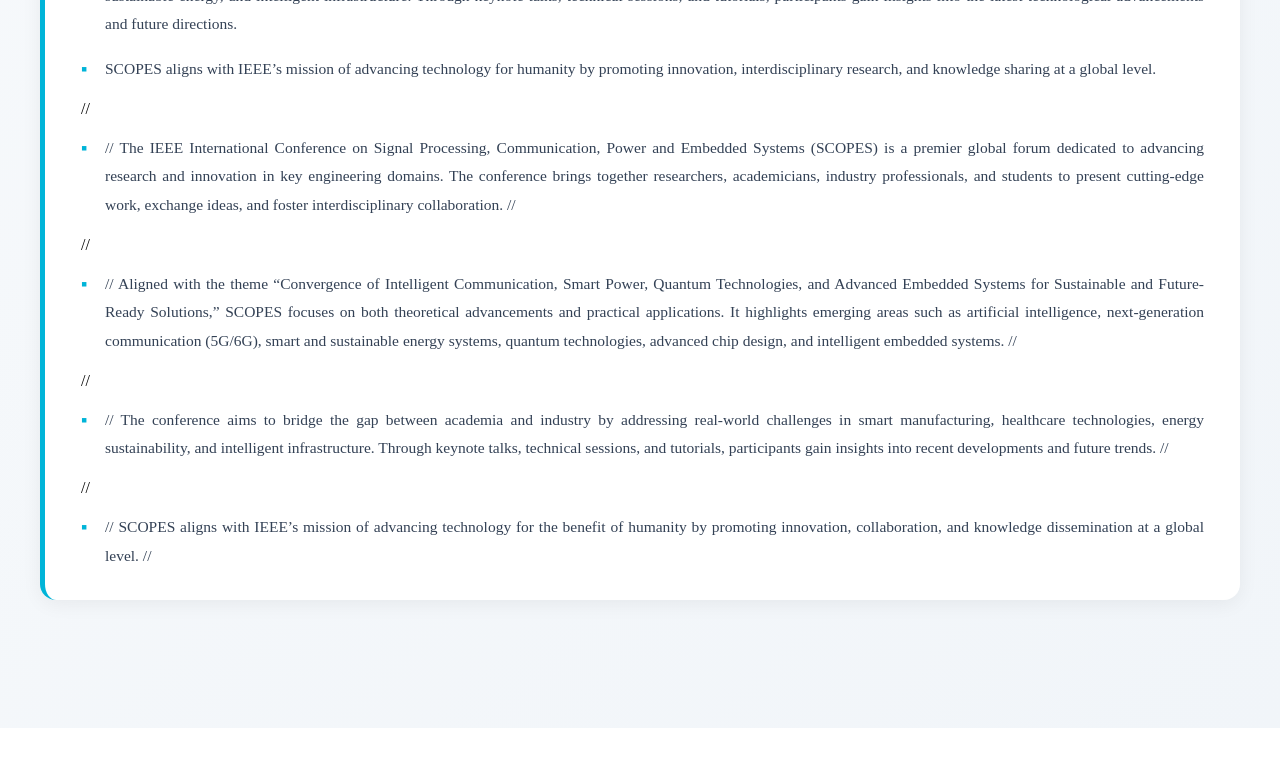
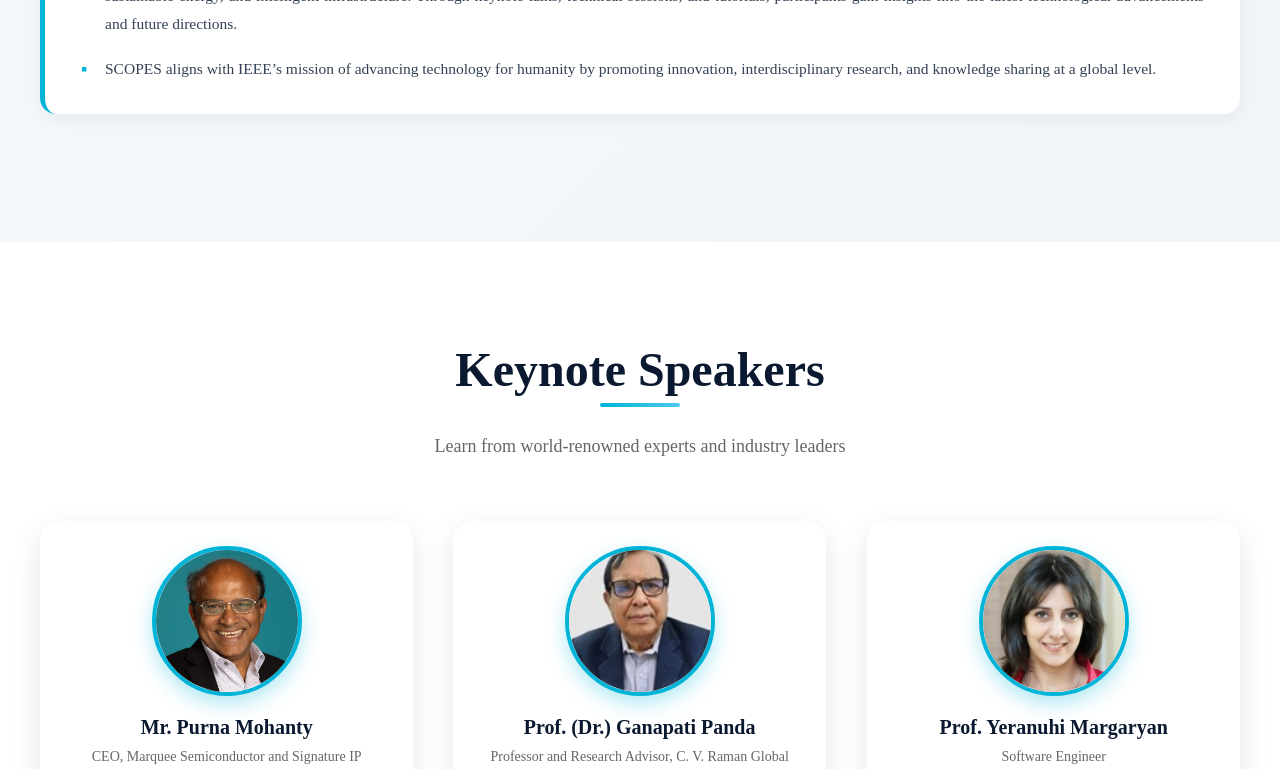
Before and after one commit to krushayu/SCOPES-2027, a React (Create React App) app: page / in a window 1280 px wide. Shown: the part 2137-2906 px from the top of the page. Built offline with nearby package versions, Linux system fonts and the light colour scheme.

Commit message:
Update Home.js

```diff
--- a/src/Pages/Home.js
+++ b/src/Pages/Home.js
@@ -457,18 +457,18 @@ const Home = () => {
               humanity by promoting innovation, interdisciplinary research, and
               knowledge sharing at a global level.
             </li>
- //                        <li>
- // The IEEE International Conference on Signal Processing, Communication, Power and Embedded Systems (SCOPES) is a premier global forum dedicated to advancing research and innovation in key engineering domains. The conference brings together researchers, academicians, industry professionals, and students to present cutting-edge work, exchange ideas, and foster interdisciplinary collaboration.
- //            </li>
- //                        <li>
- //       Aligned with the theme “Convergence of Intelligent Communication, Smart Power, Quantum Technologies, and Advanced Embedded Systems for Sustainable and Future-Ready Solutions,” SCOPES focuses on both theoretical advancements and practical applications. It highlights emerging areas such as artificial intelligence, next-generation communication (5G/6G), smart and sustainable energy systems, quantum technologies, advanced chip design, and intelligent embedded systems.
- //            </li>
- //                        <li>
- //   The conference aims to bridge the gap between academia and industry by addressing real-world challenges in smart manufacturing, healthcare technologies, energy sustainability, and intelligent infrastructure. Through keynote talks, technical sessions, and tutorials, participants gain insights into recent developments and future trends.
- //            </li>
- //                        <li>
- //            SCOPES aligns with IEEE’s mission of advancing technology for the benefit of humanity by promoting innovation, collaboration, and knowledge dissemination at a global level.
- //            </li>
+                        {/* <li>
+ The IEEE International Conference on Signal Processing, Communication, Power and Embedded Systems (SCOPES) is a premier global forum dedicated to advancing research and innovation in key engineering domains. The conference brings together researchers, academicians, industry professionals, and students to present cutting-edge work, exchange ideas, and foster interdisciplinary collaboration.
+            </li>
+                        <li>
+       Aligned with the theme “Convergence of Intelligent Communication, Smart Power, Quantum Technologies, and Advanced Embedded Systems for Sustainable and Future-Ready Solutions,” SCOPES focuses on both theoretical advancements and practical applications. It highlights emerging areas such as artificial intelligence, next-generation communication (5G/6G), smart and sustainable energy systems, quantum technologies, advanced chip design, and intelligent embedded systems.
+            </li>
+                        <li>
+   The conference aims to bridge the gap between academia and industry by addressing real-world challenges in smart manufacturing, healthcare technologies, energy sustainability, and intelligent infrastructure. Through keynote talks, technical sessions, and tutorials, participants gain insights into recent developments and future trends.
+            </li>
+                        <li>
+            SCOPES aligns with IEEE’s mission of advancing technology for the benefit of humanity by promoting innovation, collaboration, and knowledge dissemination at a global level.
+            </li> */}
           </ul>
           {/* <p className="conf-about-intro">
         SCOPES focuses on both fundamental and applied aspects of signal processing, communication systems, power engineering, quantum technology, and embedded systems. It highlights emerging trends such as artificial intelligence, next-generation communication (5G/6G), smart energy systems, advanced chip design, and intelligent embedded solutions.          </p>
```
